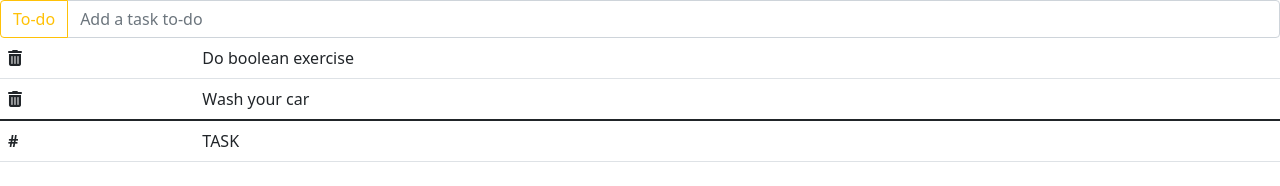
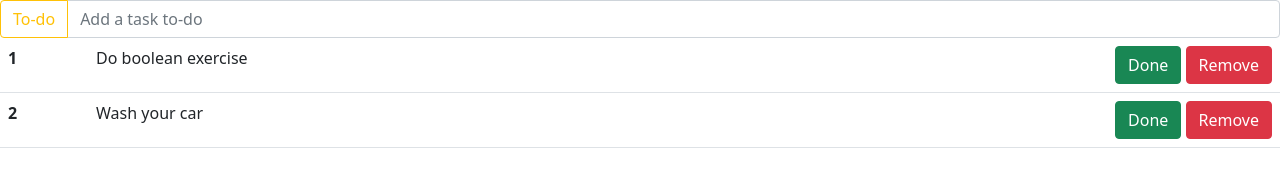
Before and after one commit to esseppi/vue-todolist, a plain HTML site: page index.html in a window 1280 px wide. Drawn offline with nearby package versions, Linux system fonts and the light colour scheme.

Commit message:
done button

```diff
--- a/index.html
+++ b/index.html
@@ -25,16 +25,14 @@
             <table class="table">
                 <tbody>
                     <tr v-for="(task, index) in taskList" :key="index">
-                        <th scope="row"><i @click="deleteTask(index)" class="fa-solid fa-trash-can"></i></th>
-                        <td>{{ taskList[index].name }}</td>
+                        <th scope="row">{{ index + 1 }}</th>
+                        <td class="task">{{ taskList[index].name }}</td>
+                        <td class="text-end">
+                            <button @click="doneTask(index)" type="button" class="btn btn-success">Done</button>
+                            <button @click="deleteTask(index)" type="button" class="btn btn-danger">Remove</button>
+                        </td>
                     </tr>
                 </tbody>
-                <tfooter>
-                    <tr>
-                        <th scope="col">#</th>
-                        <td scope="col">TASK</td>
-                    </tr>
-                </tfooter>
             </table>
         </div>
     </div>
@@ -42,7 +40,7 @@
     <script src="https://cdn.jsdelivr.net/npm/bootstrap@5.1.3/dist/js/bootstrap.bundle.min.js"
         integrity="sha384-ka7Sk0Gln4gmtz2MlQnikT1wXgYsOg+OMhuP+IlRH9sENBO0LRn5q+8nbTov4+1p" crossorigin="anonymous">
     </script>
-    <script src="https://cdn.jsdelivr.net/npm/vue@2"></script>
+    <script src="https://cdn.jsdelivr.net/npm/vue@2/dist/vue.js"></script>
     <script src="js/script.js"></script>
 </body>
 
--- a/js/script.js
+++ b/js/script.js
@@ -1,7 +1,6 @@
 const app = new Vue({
   el: '.app-container',
   data: {
-    activeIndex: 0,
     newTask: '',
     taskList: [
       {
@@ -13,17 +12,20 @@ const app = new Vue({
         status: 'To-do',
       },
     ],
+    statusAvailable: ['to-do', 'done'],
   },
   methods: {
     toDoTask() {
-      console.log(this.newTask);
       this.newTask.innerHTML = '';
-
       if (this.newTask.length === 0) return;
       this.taskList.push({
         name: this.newTask,
         status: 'to-do',
       });
+      this.newTask = '';
+    },
+    doneTask(index) {
+      this.taskList[index].name.style.textDecoration = 'underline overline';
     },
     deleteTask(index) {
       this.taskList.splice(index, 1);
```
